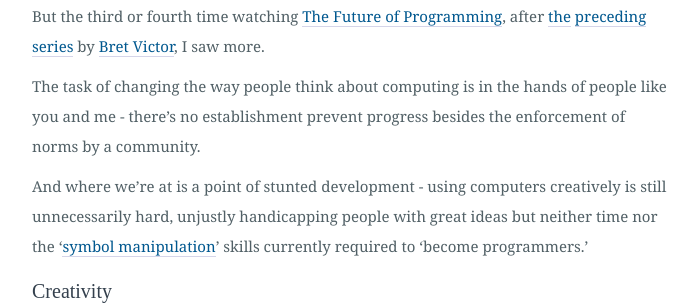
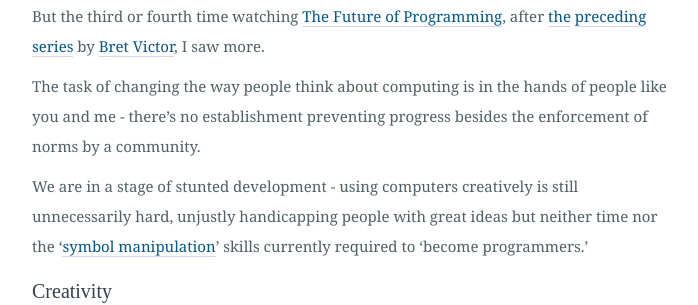
Before and after one commit to konklone/tmcw.github.com, a Jekyll site: the page built from _posts/2013-09-05-buttons.md, in a window 1280 px wide and 900 px high, scrolled down 388 px. Shown: the part 184-489 px from the top of the window, without its empty margins (288-986 px from the left). Built offline with Jekyll 4.4.1, drawn with Linux system fonts in a browser that asks for light colours; Markdown is read by kramdown in place of the engine named in the settings; comment, search, counter and statistics services are not loaded.

Commit message:
Update 2013-09-05-buttons.md

```diff
--- a/_posts/2013-09-05-buttons.md
+++ b/_posts/2013-09-05-buttons.md
@@ -22,10 +22,10 @@ after [the](http://vimeo.com/64895205) [preceding](http://vimeo.com/66085662)
 I saw more.
 
 The task of changing the way people think about computing is in the hands
-of people like you and me - there's no establishment prevent progress besides
+of people like you and me - there's no establishment preventing progress besides
 the enforcement of norms by a community.
 
-And where we're at is a point of stunted development - using computers
+We are in a stage of stunted development - using computers
 creatively is still unnecessarily hard, unjustly handicapping people
 with great ideas but neither time nor the '[symbol manipulation](http://worrydream.com/KillMath/)' skills
 currently required to 'become programmers.'
```
